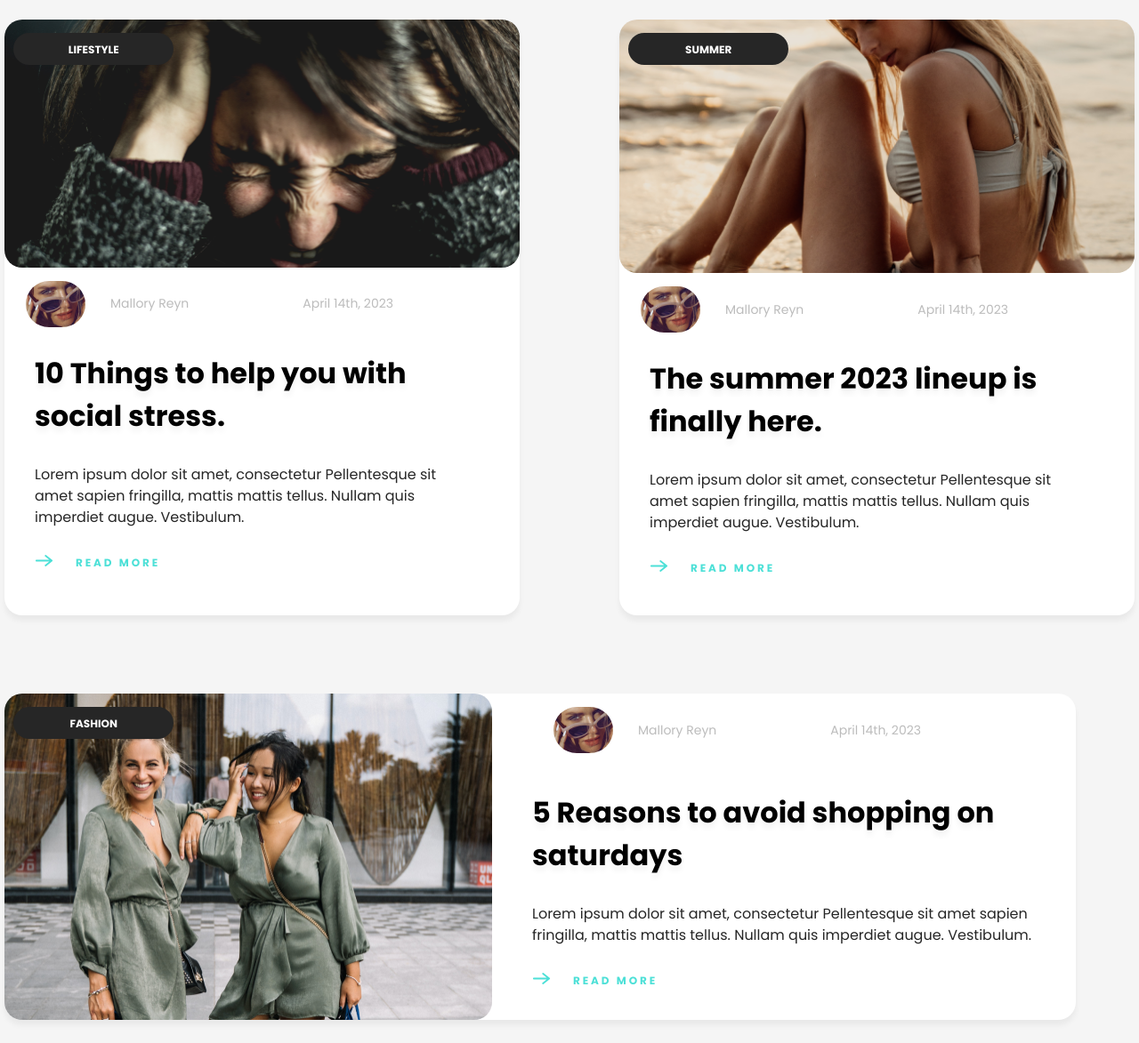
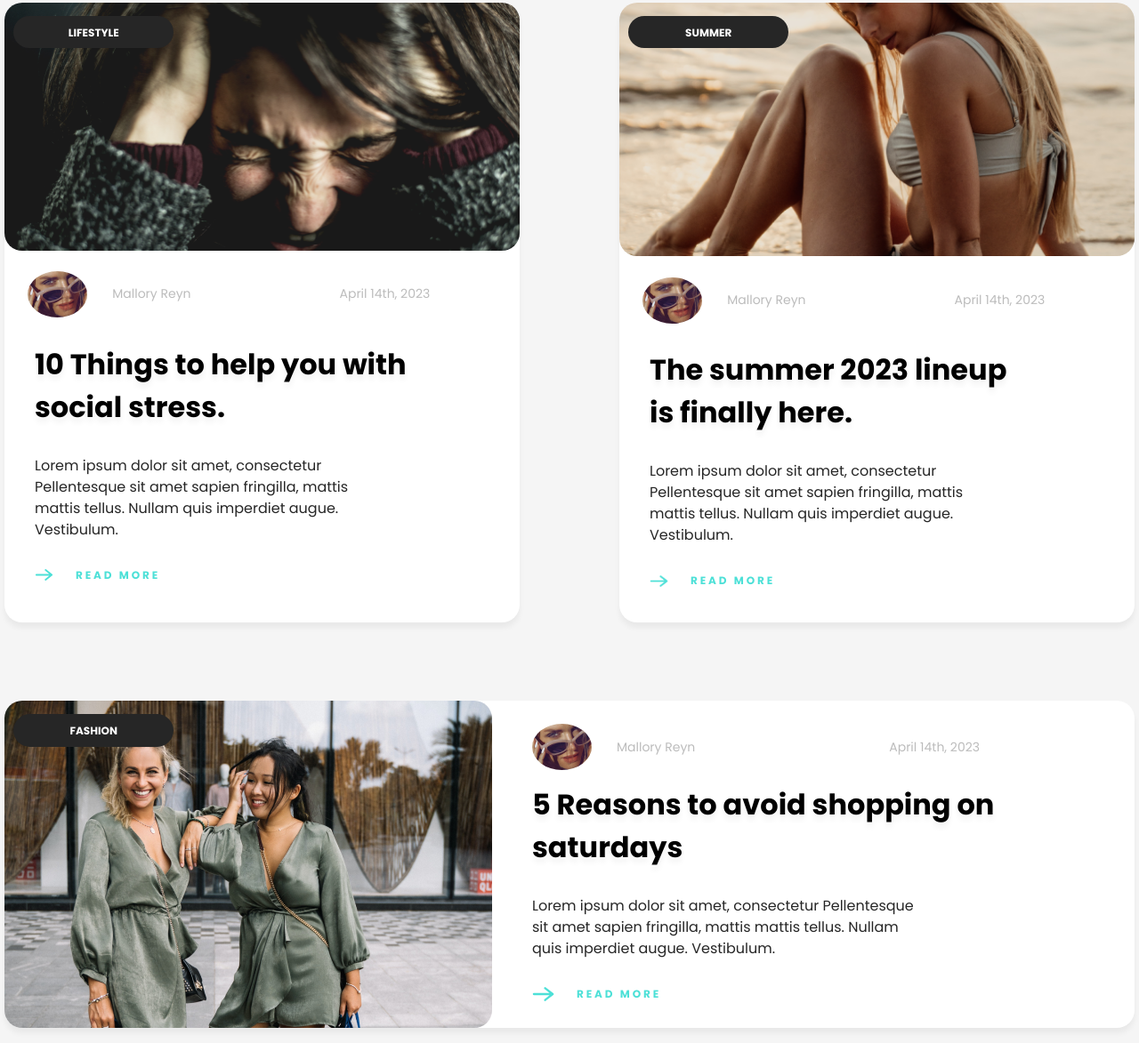
Before and after one commit to Monkas111/Jgupuri, a plain HTML site: page index.html in a window 1280 px wide. Shown: the part 2182-3355 px from the top of the page at 89% size. Drawn offline with Linux system fonts and the light colour scheme.

Commit message:
fixed trending card & newscard

```diff
--- a/index.html
+++ b/index.html
@@ -77,7 +77,7 @@
         </div>
         <div class="fashion-post-container">
             <div class="fashion-post">
-                <div class="malory">
+                <div class="malory-fashion">
                     <img src="./assets/pexels-semih-akdağ-14893267 1.png" alt="">
                     <p>Mallory Reyn</p>
                     <p>April 14th, 2023</p>
@@ -91,13 +91,15 @@
                     mattis tellus. Nullam quis imperdiet augue. Vestibulum.
                 </p>
                 <div class="read-more-common">
-                    <img src="./shape.svg" alt="">
+                    <img src="./assets/shape.svg" alt="">
                     <p> READ MORE</p>
                 </div>
             </div>
         </div>
     </div>
 </section>
+
+
 
     <section class="section">
         <div class="trending">
@@ -106,10 +108,11 @@
                 <div class="trending-card">
                     <a href="#" class="button-small">LIFESTYLE</a>
                 <img src="./assets/trending1.png" alt="" class="trending-img">
-                <div class="malory">
+                    <div class="malory-trending">
                     <img src="./assets/pexels-semih-akdağ-14893267 1.png">
-                  <p>Mallory Reyn</p>
+                    <div><p>Mallory Reyn</p>
                     <p>April 14th, 2023</p>
+                </div>
                     </div>
                     <div class="trending-card-input">
                     <h2 >10 Things to help you with
@@ -129,12 +132,14 @@
                 <div class="trending-card">
                     <a href="#" class="button-small">SUMMER</a>
                 <img src="./assets/trending2.png" alt="" class="trending-img">
-                <div class="malory">
+                    <div class="malory-trending">
                     <img src="./assets/pexels-semih-akdağ-14893267 1.png" alt="">
+                    <div>
                     <p>Mallory Reyn</p>
                     <p>April 14th, 2023</p>
                 </div>
-                <div class="trending-card-input">
+                    </div>
+                    <div class="trending-card-input-two">
                     <h2 >The summer 2023 lineup
                         is finally here.
                     </h2>
@@ -144,7 +149,7 @@
                         Vestibulum.
                     </p>
                     <div class="read-more-common">
-                      <img src="./assets/shape.svg" alt="">
+                        <img src="./assets/shape.png" alt="">
                         <p> READ MORE</p>
                     </div>
                     </div>
@@ -159,20 +164,22 @@
                 <a href="#" class="button-small">FASHION</a>
                 <img src="./assets/card1.png" alt="" class="news-card-img">
                 <div class="common-div">
-                <div class="malory">
+                    <div class="malory-newscard">
                         <img src="./assets/pexels-semih-akdağ-14893267 1.png" alt="">
+                        <div>
                         <p>Mallory Reyn</p>
                         <p>April 14th, 2023</p>
+                    </div>
                     </div>
                     <div class="news-card-input">
                         <h2 >5 Reasons to avoid shopping on saturdays
                         </h2>
-                    <p class="trending-card-input-paragraph">Lorem ipsum dolor sit amet, consectetur
+                        <p class="news-card-input-paragraph">Lorem ipsum dolor sit amet, consectetur
                             Pellentesque sit amet sapien fringilla, mattis
                             mattis tellus. Nullam quis imperdiet augue.
                             Vestibulum.
                         </p>
-                      <div class="read-more-common">
+                        <div class="newscard-read-more-common">
                             <img src="./assets/shape.svg" alt="">
                             <p> READ MORE</p>
                         </div>
@@ -184,21 +191,23 @@
                 <a href="#" class="button-small">ENSEMBLES</a>
                 <img src="./assets/card2.png" alt="" class="news-card-img">
                 <div class="common-div">
-                <div class="malory">
+                    <div class="malory-newscard">
                         <img src="./assets/pexels-semih-akdağ-14893267 1.png" alt="">
+                        <div>
                         <p>Mallory Reyn</p>
                         <p>April 14th, 2023</p>
+                        </div>
                     </div>
                     <div class="news-card-input">
                         <h2 >10 Brands that remained
                             faithful to your classy look.
                         </h2>
-                    <p class="trending-card-input-paragraph">Lorem ipsum dolor sit amet, consectetur
+                        <p class="news-card-input-paragraph">Lorem ipsum dolor sit amet, consectetur
                             Pellentesque sit amet sapien fringilla, mattis
                             mattis tellus. Nullam quis imperdiet augue.
                             Vestibulum.
                         </p>
-                      <div class="read-more-common">
+                        <div class="newscard-read-more-common">
                             <img src="./assets/shape.svg" alt="">
                             <p> READ MORE</p>
                         </div>
@@ -209,21 +218,23 @@
                 <a href="#" class="button-small"> MENTAL HEALTH </a>
                 <img src="./assets/card3.png" alt="" class="news-card-img">
                 <div class="common-div">
-                <div class="malory">
+                    <div class="malory-newscard">
                         <img src="./assets/pexels-semih-akdağ-14893267 1.png" alt="">
+                        <div>
                         <p>Mallory Reyn</p>
                         <p>April 14th, 2023</p>
                     </div>
-                <div class="news-card-input">
+                    </div>
+                    <div class="news-card-input third-card">
                         <h2 >Mental health tips to cope
                             with stress.
                         </h2>
-                    <p class="trending-card-input-paragraph">Lorem ipsum dolor sit amet, consectetur
+                        <p class="news-card-input-paragraph">Lorem ipsum dolor sit amet, consectetur
                             Pellentesque sit amet sapien fringilla, mattis
                             mattis tellus. Nullam quis imperdiet augue.
                             Vestibulum.
                         </p>
-                      <div class="read-more-common">
+                        <div class="newscard-read-more-common">
                             <img src="./assets/shape.png" alt="">
                             <p> READ MORE</p>
                         </div>
@@ -232,6 +243,7 @@
 
             </div>
         </div>
+    </section>
 </section>
 
 <!-- ფუტერი-  -->
--- a/style.css
+++ b/style.css
@@ -15,16 +15,6 @@ body {
 header {
      padding: 37px 0px;
      margin-bottom: 47px;
-}
-
-h2{
-    font-family: 'Poppins';
-    font-size: 32px;
-    font-weight: 700;
-    line-height: 48px;
-    text-align: left;
-    text-shadow: 0px 6px 6px #0000000D;
-
 }
     /* container ის ქვეშ მოქცეულია ნავიგაცია*/
     .container {
@@ -68,6 +58,100 @@ h2{
         transition: 0.5s;
     }
 
+
+h2{
+    font-family: 'Poppins';
+    font-size: 32px;
+    font-weight: 700;
+    line-height: 48px;
+    text-align: left;
+    text-shadow: 0px 6px 6px #0000000D;
+
+}
+
+
+h3 {
+    font-family: 'Poppins';
+    font-style: normal;
+    font-weight: 700;
+    font-size: 12px;
+    line-height: 18px;
+    letter-spacing: 0.23em;
+    color: #FFFFFF;
+}
+h1 {
+    font-family: 'Poppins';
+    font-style: normal;
+    font-weight: 400;
+    font-size: 46px;
+    line-height: 69px;
+    color: #FFFFFF;
+}
+
+h4 {
+    font-family: 'Poppins';
+    font-style: normal;
+    font-weight: 700;
+    font-size: 20px;
+    line-height: 30px;
+
+    color: #262626;
+}
+
+span {
+    font-family: 'Poppins';
+    font-weight:600;
+    font-size: 50px;
+    line-height: 69px;
+    background: linear-gradient(to right,#4CE0D7,#8BA9F4);
+    -webkit-background-clip: text;
+    -webkit-text-fill-color: transparent;
+}
+
+
+
+
+.topics h2 {
+    margin-bottom: 48px;
+}
+
+.topics-cards {
+    display: flex;
+    gap: 10px;
+    margin-bottom: 87px;
+}
+
+.topic-card {
+    width: 204px;
+    height: 291px;
+    background-color: #FFFFFF;
+    display: flex;
+    flex-direction: column;
+    justify-content: center;
+    align-items: center;
+    gap: 30px;
+    border-radius: 40px;
+}
+
+.button a {
+    font-family: 'Poppins';
+    font-style: normal;
+    font-weight: 700;
+    font-size: 12px;
+    line-height: 18px;
+    text-align: center;
+    color: #262626;
+    text-decoration: none;
+}
+
+.lux-ventus-magazine {
+    display: flex;
+    flex-direction: column;
+    justify-content: center;
+    padding-top: 218px;
+    padding-left: 57px;
+    gap: 22px;
+}
  /* logoebis hover affect */
 
  .topics-cards img {
@@ -103,7 +187,6 @@ h2{
    -ms-transform: scale(1.3);
    transition: 0.5s;
 }
-
  /* container-small ში მოქცეულია ტოპიკები და ასევე ბექგრაუნდ იმიჯად არის არჩეული სურათი */
  .container-small p {
     font-family: 'Poppins';
@@ -158,74 +241,6 @@ h4 {
 
     color: #262626;
 }
-
-span {
-    font-family: 'Poppins';
-    font-weight:600;
-    font-size: 50px;
-    line-height: 69px;
-    background: linear-gradient(to right,#4CE0D7,#8BA9F4);
-    -webkit-background-clip: text;
-    -webkit-text-fill-color: transparent;
-}
-
-.container-small p {
-    font-family: 'Poppins';
-    font-style: normal;
-    font-weight: 400;
-    font-size: 20px;
-    line-height: 30px;
-    color: #FFFFFF;
-    width: 492px;
-}
-
-.section {
-    max-width: 1270px;
-    margin: 0 auto;
-}
-
-.topics h2 {
-    margin-bottom: 48px;
-}
-
-.topics-cards {
-    display: flex;
-    gap: 10px;
-    margin-bottom: 87px;
-}
-
-.topic-card {
-    width: 204px;
-    height: 291px;
-    background-color: #FFFFFF;
-    display: flex;
-    flex-direction: column;
-    justify-content: center;
-    align-items: center;
-    gap: 30px;
-    border-radius: 40px;
-}
-
-.button a {
-    font-family: 'Poppins';
-    font-style: normal;
-    font-weight: 700;
-    font-size: 12px;
-    line-height: 18px;
-    text-align: center;
-    color: #262626;
-    text-decoration: none;
-}
-
-.lux-ventus-magazine {
-    display: flex;
-    flex-direction: column;
-    justify-content: center;
-    padding-top: 218px;
-    padding-left: 57px;
-    gap: 22px;
-}
-
 
 
 /* news and trending */
@@ -291,16 +306,20 @@ hr {
 
 }
 /* malory იმიჯი არის პატარა სურათი ორმელიც პოსტის სათართან ერთად ადევს ნიუსებსა და fashion ის პოსტებს */
-.malory {
+
+.malory-fashion {
     display: flex;
     align-items: center;
     gap: 28px;
-    margin-left: 62px;
+    padding-left: 64.34px;
+
 }
-.malory img {
-    border-radius: 50px;
+
+
+.malory-fashion img {
+    border-radius: 100%;
 }
-.malory p {
+.malory-fashion p {
     font-family: 'Poppins';
     font-style: normal;
     font-weight: 400;
@@ -308,6 +327,61 @@ hr {
     line-height: 21px;
     color: #BCBCBC;
     }
+
+    .malory-trending{
+        display: flex;
+        align-items: center;
+        gap: 28px;
+        padding-left: 26.26px;
+        padding-top: 23.34px;
+        padding-bottom: 28.75px;
+    }
+    .malory-trending div{
+        display: flex;
+        gap: 167px;
+
+    }
+
+
+    .malory-trending img {
+        border-radius: 100%;
+    }
+
+    .malory-trending p {
+        font-family: 'Poppins';
+        font-style: normal;
+        font-weight: 400;
+        font-size: 14px;
+        line-height: 21px;
+        color: #BCBCBC;
+        }
+
+        .malory-newscard {
+            display: flex;
+            align-items: center;
+            gap: 28px;
+            /* margin-left: 45.95px; */
+            padding-top: 25.58px;
+
+        }
+        .malory-newscard div{
+            display: flex;
+            gap:218px;
+
+        }
+     .malory-newscard img {
+            border-radius: 100%;
+
+        }
+    .malory-newscard p {
+            font-family: 'Poppins';
+            font-style: normal;
+            font-weight: 400;
+            font-size: 14px;
+            line-height: 21px;
+            color: #BCBCBC;
+            }
+
 .coming-hot {
     font-family: 'Poppins';
     font-style: normal;
@@ -317,13 +391,16 @@ hr {
     letter-spacing: 0.24em;
     color: #F25E5E;
 }
+
 .fashion-post-text {
     margin-left: 62px;
     display: flex;
     flex-direction: column;
     gap: 30px;
     justify-content: space-between;
+
 }
+
 .fashion-post-text p {
     font-family: 'Poppins';
     font-style: normal;
@@ -332,22 +409,40 @@ hr {
     line-height: 24px;
     color: #262626;
     width: 1033px;
+    max-width: 800px;
 }
+
+
+
+
+
  /* read-more-common არის კლასი როგორც trendingis ასევე და fashion ის პოსტების ტექსტების რადგანაც ერთი და იგივე ატრიბუტები აქვთ */
  .read-more-common {
     display: flex;
     flex-direction: row;
     gap: 25px;
+    margin-bottom: 48.75px;
+    align-items: center;
 }
 .read-more-common img {
     width: 21px;
     height: 13px;
+
 }
 
 .read-more-common > img:hover {
     transform: scale(1.5);
     transition: 0.3s;
 }
+
+.newscard-read-more-common > img:hover {
+    transform: scale(1.5);
+    transition: 0.3s;
+}
+.newscard-read-more-common > p:hover {
+    color: black;
+}
+
 .read-more-common p {
     font-family: 'Poppins';
     font-style: normal;
@@ -376,7 +471,7 @@ hr {
 .trending-card {
     background-color:#FFFFFF;
     width: 579px;
-    height: 670px;
+    /* height: 670px; */
     border-radius: 20px;
     position: relative;
     box-shadow: 0px 6px 6px 0px #0000000D;
@@ -415,9 +510,6 @@ hr {
     padding-bottom: 28px;
 }
 
-.malory img {
-    border-radius: 50px;
-}
 
 .malory p {
     font-family: 'Poppins';
@@ -427,6 +519,7 @@ hr {
     line-height: 21px;
     color: #BCBCBC;
     margin-right: 100px;
+    max-width:400px;
 
 }
 .trending-card-input {
@@ -435,6 +528,17 @@ hr {
     width: 470px;
     margin-left: 34px;
     gap:30px
+
+
+}
+.trending-card-input-two{
+    display: flex;
+    flex-direction: column;
+    width: 430px;
+    margin-left: 34px;
+    gap:30px
+
+
 }
 .trending-card-input-paragraph {
     font-family: 'Poppins';
@@ -443,6 +547,8 @@ hr {
     font-size: 16px;
     line-height: 24px;
     color: #262626;
+    max-width: 400px;
+
 }
 .trending-cards {
     display: flex;
@@ -454,17 +560,33 @@ hr {
     position: relative;
     display: flex;
     background: #FFFFFF;
-    width: 1204px;
-    height: 367px;
+    width: 1270px;
+    height: 368px;
     border-radius: 20px;
     gap: 45px;
     box-shadow: 0px 6px 6px 0px #0000000D;
-
-
-
 }
 .news-card-img {
  border-radius: 20px;
+}
+
+.newscard-read-more-common{
+    display: flex;
+    flex-direction: row;
+    gap: 25px;
+    align-items: center;
+    margin-bottom: 43px;
+}
+.newscard-read-more-common p{
+    font-family: 'Poppins';
+    font-size: 12px;
+    font-weight: 700;
+    line-height: 18px;
+    letter-spacing: 0.24em;
+    text-align: left;
+    color: #4CE0D7;
+    ;
+
 }
 .common-div {
     display: flex;
@@ -476,7 +598,22 @@ hr {
     display: flex;
     flex-direction: column;
     gap: 30px;
+    max-width: 520px;
 }
+.third-card{
+    max-width: 500px;
+}
+
+.news-card-input-paragraph {
+    font-family: 'Poppins';
+    font-size: 16px;
+    font-weight: 400;
+    line-height: 24px;
+    text-align: left;
+    color:  #262626;
+    max-width: 430px;
+}
+
 .news-cards {
     display: flex;
     flex-direction: column;
@@ -493,9 +630,6 @@ h1:hover {
     transform: scale(1.08);
   }
 
-
-
-
   .container-small:hover {
     transform: scale(1.02);
     border: 5px solid #4CE0D7; /* Darker shadow on hover */
@@ -504,129 +638,9 @@ h1:hover {
 
 
 
+
 /* new footer */
 
-  /* .footer {
-    display: flex;
-    flex-direction: row;
-     gap: 566px 20px;
-    align-items: center;
-    max-width: 1440px;
-    width:max-content;
-
-}
-
-.footerlogo {
-    padding-top: 87px;
-    padding-left: 84px;
-    padding-right: 535px;
-}
-
-.footer-logo{
-    height: 49px;
-    width: 226px;
-
-}
-
-
-.lets-hang-out {
-    padding-top: 87px;
-     margin-left: 558px;
-    color: #262626;
-    font-family: 'Poppins';
-    font-weight: 700;
-    font-size: 26px;
-}
-
-.contacts {
-    padding-left: 70px;
-    padding-top: 92px;
-    display: flex;
-    flex-direction: row;
-    gap: 21px;
-    padding-right: 89px;
-}
-
-
-.contact-social {
-    height: 31px;
-    width: 31px;
-}
-
-hr{
-    border: none;
-    border-top: 1px solid #BCBCBC;
-    width: 1290px;
-    margin: 77px auto 0 ;
-    margin-bottom: 52.5px;
-
-}
-
-.copyright{
-    font-family: 'Poppins';
-    font-size: 14px;
-    font-weight: 700;
-    color: #262626;
-    padding-top: 34px;
-    padding-left: 88px;
-}
-.footer-container{
-    background-color: #FFFFFF;
-    color: #FFFFFF;
-    margin: 0 auto;
-    border-radius: 40px 40px 0 0;
-    box-shadow: 6px 0px 6px 0px #0000000D;
-    margin-top: 69px;
-    height: 308px;
-    max-width: 1440px
-
-}
-
-
-.footer > p:hover {
-    transform: scale(1.3);
-    -webkit-transform: scale(1.3);
-    -ms-transform: scale(1.3);
-    transition: 0.5s;
-}
-.footer .facebook:hover {
-    transform: scale(1.3);
-    -webkit-transform: scale(1.3);
-    -ms-transform: scale(1.3);
-    transition: 0.5s;
-
-}
-.footer .twitter:hover {
-    transform: scale(1.3);
-    -webkit-transform: scale(1.3);
-    -ms-transform: scale(1.3);
-    transition: 0.5s;
-
-}
-.footer .linkedin:hover {
-    transform: scale(1.3);
-    -webkit-transform: scale(1.3);
-    -ms-transform: scale(1.3);
-    transition: 0.5s;
-
-}
-
-.footer .youtube:hover {
-    transform: scale(1.3);
-    -webkit-transform: scale(1.3);
-    -ms-transform: scale(1.3);
-    transition: 0.5s;
-
-}
-
-.footer .instagram:hover {
-    transform: scale(1.3);
-    -webkit-transform: scale(1.3);
-    -ms-transform: scale(1.3);
-    transition: 0.5s;
-
-}
-  */
   .footer {
     display: flex;
     flex-direction: row;
@@ -743,4 +757,4 @@ hr{
         .contacts{
             flex-wrap: wrap;
         }
-    } */
+    }
```
Lines whose indentation alone changed are shown as unchanged.
